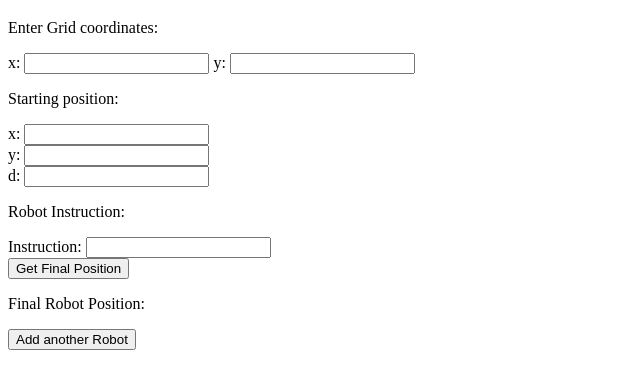
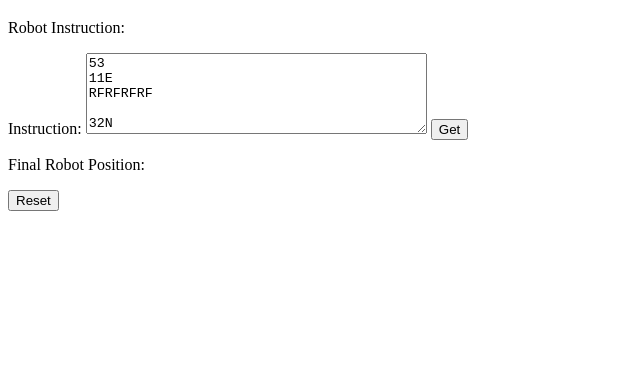
Before and after one commit to trcywu/Martian_Robots, a plain HTML site: page index.html in a window 1280 px wide. Shown: the part 61-450 px from the top of the page, without its empty margins (0-640 px from the left). Drawn offline with Linux system fonts and the light colour scheme.

Commit message:
changing ui to take single input

```diff
--- a/index.html
+++ b/index.html
@@ -12,21 +12,21 @@
 
     <form id="mars">
 
-        <p>Enter Grid coordinates:</p>
-        x: <input id='xGrid' type="number" max='50'> y: <input id='yGrid' type="number" max='50'>
+        <p>Robot Instruction:</p>
+        Instruction: <textarea id='instruction' name="Text1" cols="40" rows="5">53
+11E
+RFRFRFRF
 
-        <p>Starting position:</p>
-        x: <input id='xStart' type="number" value=""><br> y: <input id='yStart' type="number" value=""><br> d: <input id='directionStart' type="text">
+32N
+FRRFLLFFRRFLL
 
-        <p>Robot Instruction:</p>
-        Instruction: <input id='instruction' type="text"><br>
+03W
+LLFFFLFLFL</textarea>
 
-        <input type="button" value="Get Final Position" onclick="play()">
-
+        <input type="button" value="Get" onclick="playAgain()">
         <p>Final Robot Position:</p>
         <div id="finalPosition"></div>
-
-        <input type="button" value="Add another Robot" onclick="this.form.reset();">
+        <input type="button" value="Reset" onclick="this.form.reset();">
 
     </form>
 </body>
```
